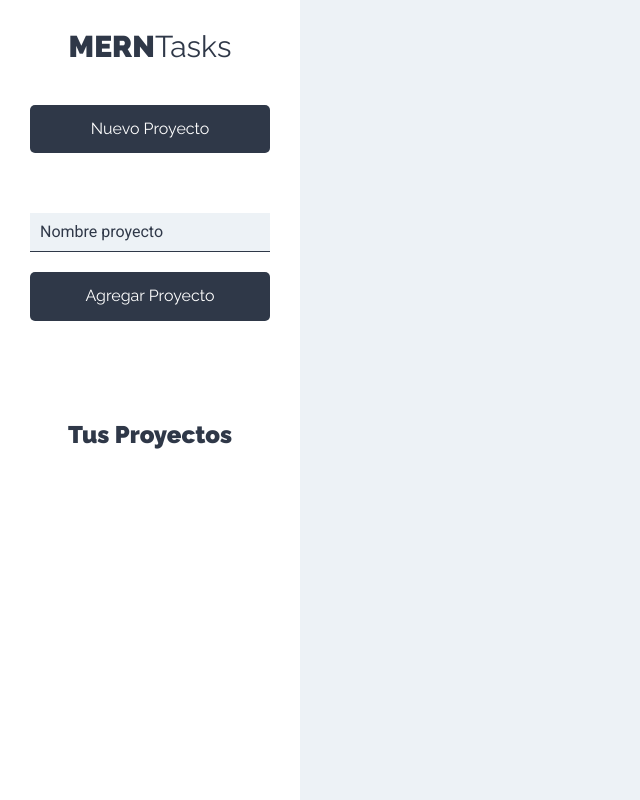
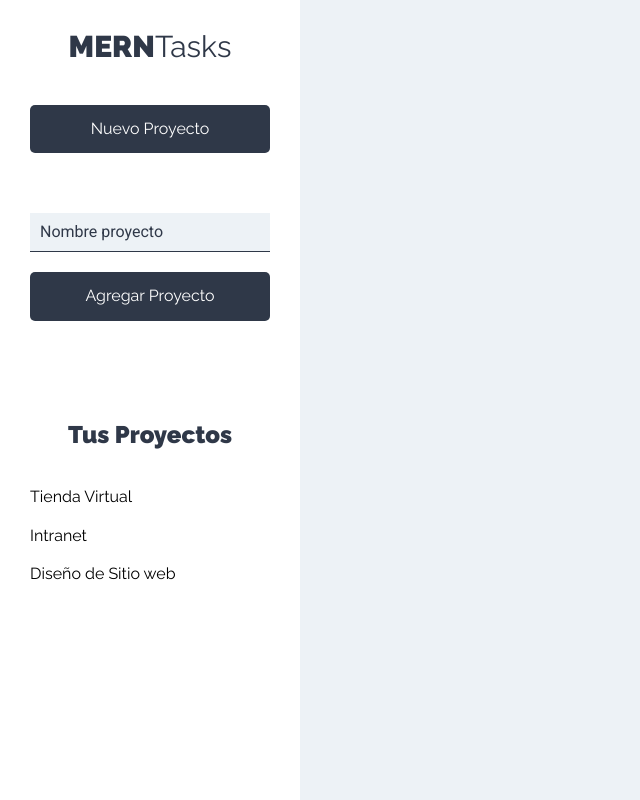
Before and after one commit to Erickowski/MERNTasks_frontend, a React (Create React App) app: page /proyectos in a window 1280 px wide. Shown: the whole page, without its empty margins (0-640 px from the left). Built offline with nearby package versions, Linux system fonts and the light colour scheme.

Commit message:
Diseño Listado de Proyectos

```diff
--- a/src/components/layout/Sidebar.jsx
+++ b/src/components/layout/Sidebar.jsx
@@ -1,4 +1,5 @@
 import React from "react";
+import ListadoProyectos from "../proyectos/ListadoProyectos";
 import NuevoProyecto from "../proyectos/NuevoProyecto";
 
 const Sidebar = () => {
@@ -10,6 +11,7 @@ const Sidebar = () => {
       <NuevoProyecto />
       <div className="proyectos">
         <h2>Tus Proyectos</h2>
+        <ListadoProyectos />
       </div>
     </aside>
   );
--- /dev/null
+++ b/src/components/proyectos/ListadoProyectos.jsx
@@ -0,0 +1,20 @@
+import React from "react";
+import Proyecto from "./Proyecto";
+
+const ListadoProyectos = () => {
+  const proyectos = [
+    { nombre: "Tienda Virtual" },
+    { nombre: "Intranet" },
+    { nombre: "Diseño de Sitio web" },
+  ];
+
+  return (
+    <ul className="listado-proyectos">
+      {proyectos.map((proyecto) => (
+        <Proyecto proyecto={proyecto} />
+      ))}
+    </ul>
+  );
+};
+
+export default ListadoProyectos;
--- /dev/null
+++ b/src/components/proyectos/Proyecto.jsx
@@ -0,0 +1,11 @@
+import React from "react";
+
+const Proyecto = ({ proyecto }) => {
+  return (
+    <li>
+      <button className="btn btn-blank">{proyecto.nombre}</button>
+    </li>
+  );
+};
+
+export default Proyecto;
```
